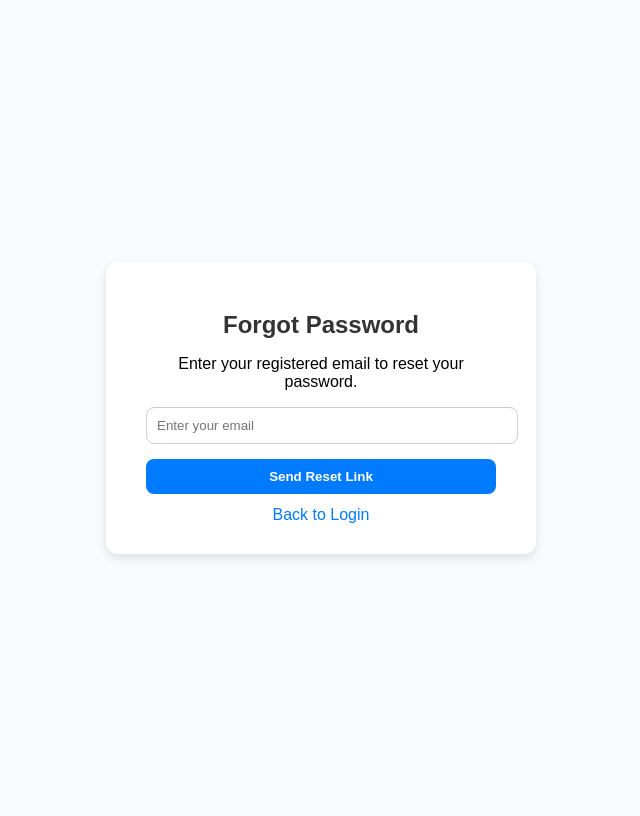
After one commit to notFic/QPrint, a Django app: page /forgot-password/ in a window 1280 px wide. The commit adds this page. Shown: the whole page, without its empty margins (319-959 px from the left). Run offline with Django 5.2, Linux system fonts and the light colour scheme.

Commit message:
Implement password reset with token

```diff
--- a/qprint/myapp/static/qprint/css/login.css
+++ b/qprint/myapp/static/qprint/css/login.css
@@ -112,6 +112,8 @@ body {
 }
 .password-toggle:hover { color: #374151; }
 
+
+
 .submit-btn {
     width: 100%;
     background-color: #dc2626;
--- /dev/null
+++ b/qprint/myapp/templates/myapp/forgot_password.html
@@ -0,0 +1,68 @@
+<!DOCTYPE html>
+<html lang="en">
+<head>
+    <meta charset="UTF-8">
+    <meta name="viewport" content="width=device-width, initial-scale=1.0">
+    <title>Forgot Password - QPrint</title>
+    <style>
+        body {
+            font-family: Arial, sans-serif;
+            background-color: #f9fafc;
+            display: flex;
+            justify-content: center;
+            align-items: center;
+            height: 100vh;
+        }
+        .container {
+            background: white;
+            padding: 30px 40px;
+            border-radius: 12px;
+            box-shadow: 0 4px 10px rgba(0,0,0,0.1);
+            width: 350px;
+            text-align: center;
+        }
+        h2 {
+            color: #333;
+            margin-bottom: 15px;
+        }
+        input[type="email"] {
+            width: 100%;
+            padding: 10px;
+            border: 1px solid #ccc;
+            border-radius: 8px;
+            margin-bottom: 15px;
+        }
+        button {
+            width: 100%;
+            background-color: #007bff;
+            color: white;
+            border: none;
+            padding: 10px;
+            border-radius: 8px;
+            cursor: pointer;
+            font-weight: bold;
+        }
+        button:hover {
+            background-color: #0056b3;
+        }
+        a {
+            display: block;
+            margin-top: 12px;
+            text-decoration: none;
+            color: #007bff;
+        }
+    </style>
+</head>
+<body>
+    <div class="container">
+        <h2>Forgot Password</h2>
+        <p>Enter your registered email to reset your password.</p>
+        <form method="POST">
+            {% csrf_token %}
+            <input type="email" name="email" placeholder="Enter your email" required>
+            <button type="submit">Send Reset Link</button>
+        </form>
+        <a href="{% url 'login' %}">Back to Login</a>
+    </div>
+</body>
+</html>
--- a/qprint/myapp/urls.py
+++ b/qprint/myapp/urls.py
@@ -9,4 +9,7 @@ urlpatterns = [
     path("logout/", views.logout, name="logout"),
     path("staff_dashboard/", views.staff_dashboard, name="staff_dashboard"),
     path("student_dashboard/", views.student_dashboard, name="student_dashboard"),
+    path('reset-password/<uidb64>/<token>/', views.reset_password, name='reset_password'),
+    path('forgot-password/', views.forgot_password, name='forgot_password'),
+
 ]
--- a/qprint/myapp/views.py
+++ b/qprint/myapp/views.py
@@ -6,6 +6,46 @@ from django.contrib.auth import authenticate, login as auth_login, logout as aut
 from django.core.mail import send_mail
 from django.contrib import messages
 from .supabase_client import get_supabase
+from django.conf import settings
+from django.contrib.auth.tokens import default_token_generator
+from django.utils.http import urlsafe_base64_decode
+from django.utils.http import urlsafe_base64_encode
+from django.utils.encoding import force_bytes
+
+def send_password_reset_email(request, email):
+    try:
+        user = User.objects.get(email=email)
+    except User.DoesNotExist:
+        return False  # or handle it silently
+
+    # Generate token and UID
+    token = default_token_generator.make_token(user)
+    uid = urlsafe_base64_encode(force_bytes(user.pk))
+
+    # Build reset link (e.g., /reset-password/<uid>/<token>/)
+    reset_link = request.build_absolute_uri(f'/reset-password/{uid}/{token}/')
+
+    # Send the email
+    subject = "Password Reset Request"
+    message = (
+        f"Hello {user.username},\n\n"
+        f"You requested a password reset for your QPrint account.\n\n"
+        f"Click the link below to reset your password:\n{reset_link}\n\n"
+        f"If you didn’t request this, please ignore this email."
+    )
+
+    send_mail(subject, message, settings.DEFAULT_FROM_EMAIL, [email])
+
+    return True
+
+def _send_otp_email(email, otp):
+    send_mail(
+        "Your QPrint Email Verification Code",
+        f"Hello,\n\nYour QPrint verification code is: {otp}\n\nIf you didn't request this, ignore this email.",
+        "QPrint <qprintapp@gmail.com>",
+        [email],
+        fail_silently=False,
+    )
 
 def register(request):
     if request.method == "POST":
@@ -32,13 +72,7 @@ def register(request):
 
         otp = str(random.randint(100000, 999999))
 
-        send_mail(
-            "Your QPrint Email Verification Code",
-            f"Hello,\n\nYour QPrint verification code is: {otp}\n\nIf you didn't request this, ignore this email.",
-            "QPrint <freezey789@gmail.com>",
-            [email],
-            fail_silently=False,
-        )
+        _send_otp_email(email, otp)
 
         request.session["otp"] = otp
         request.session["username"] = username
@@ -52,15 +86,6 @@ def register(request):
 
 OTP_EXPIRE_SECONDS = 10 * 60
 RESEND_COOLDOWN_SECONDS = 60
-
-def _send_otp_email(email, otp):
-    send_mail(
-        "Your QPrint Email Verification Code",
-        f"Hello,\n\nYour QPrint verification code is: {otp}\n\nIf you didn't request this, ignore this email.",
-        "QPrint <freezey789@gmail.com>",
-        [email],
-        fail_silently=False,
-    )
 
 def verify(request):
     if not (request.session.get("username") and request.session.get("email") and request.session.get("password")):
@@ -197,6 +222,31 @@ def logout(request):
     auth_logout(request)
     return redirect("login")
 
+def forgot_password(request):
+    if request.method == "POST":
+        email = request.POST.get("email")
+        if send_password_reset_email(request, email):
+            return render(request, 'myapp/password_reset_sent.html')
+    return render(request, 'myapp/forgot_password.html')
+
+
+def reset_password(request, uidb64, token):
+    try:
+        uid = urlsafe_base64_decode(uidb64).decode()
+        user = User.objects.get(pk=uid)
+    except (TypeError, ValueError, OverflowError, User.DoesNotExist):
+        user = None
+
+    if user is not None and default_token_generator.check_token(user, token):
+        if request.method == "POST":
+            new_password = request.POST.get("password")
+            user.set_password(new_password)
+            user.save()
+            return redirect('login')  # redirect to login after reset
+        return render(request, 'myapp/reset_password_form.html', {'validlink': True})
+    else:
+        return render(request, 'myapp/reset_password_form.html', {'validlink': False})
+
 def staff_dashboard(request):
     return render(request, "myapp/staff_dashboard.html")
 
--- a/qprint/qprint/settings.py
+++ b/qprint/qprint/settings.py
@@ -138,8 +138,6 @@ EMAIL_HOST_USER = os.getenv('EMAIL_HOST_USER')
 EMAIL_HOST_PASSWORD = os.getenv('EMAIL_HOST_PASSWORD')
 DEFAULT_FROM_EMAIL = os.getenv('DEFAULT_FROM_EMAIL')
 
-
-
 CSRF_TRUSTED_ORIGINS = [
     "http://127.0.0.1:8000",
     "http://localhost:8000",
```
Also changed, not shown: qprint/myapp/static/qprint/css/register.css (+14 -0 lines), qprint/myapp/templates/myapp/login.html (+7 -2 lines), qprint/myapp/templates/myapp/password_reset_sent.html (added, +49 -0 lines), qprint/myapp/templates/myapp/reset_password_form.html (added, +11 -0 lines).
